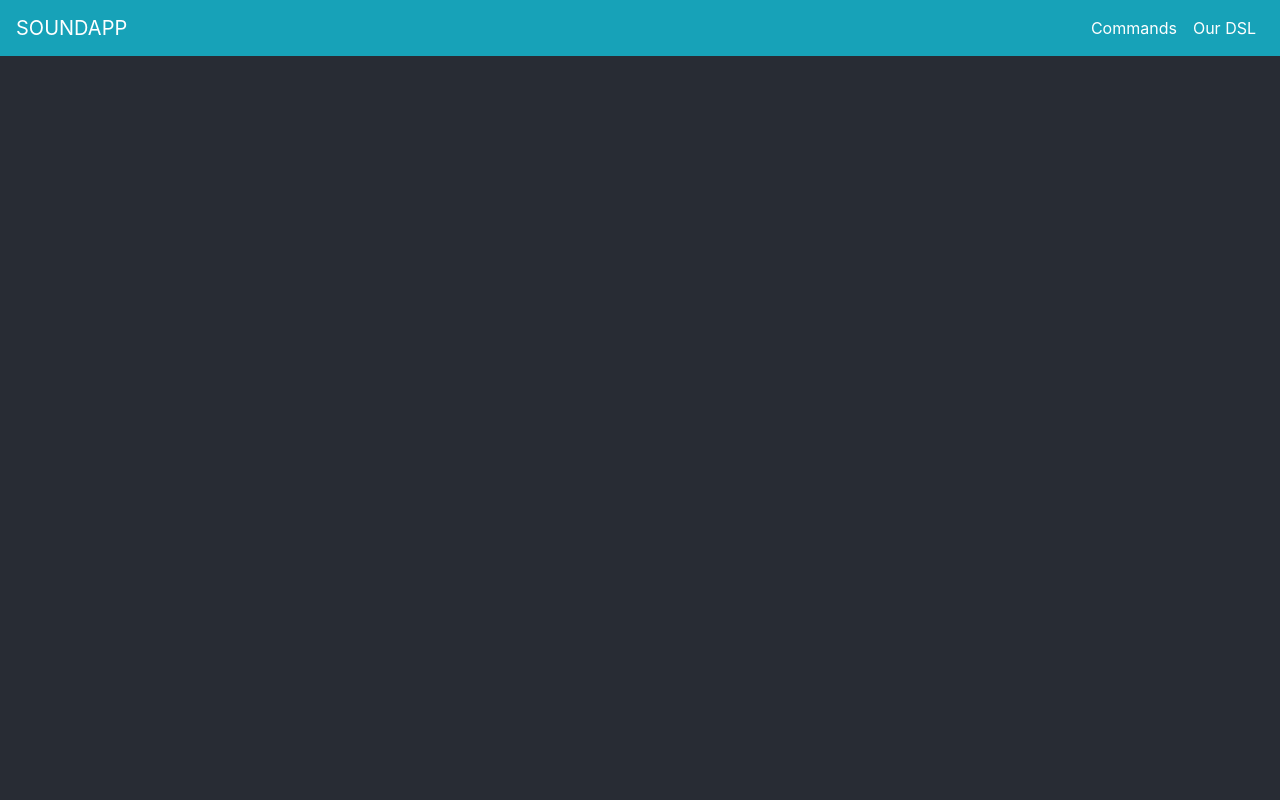
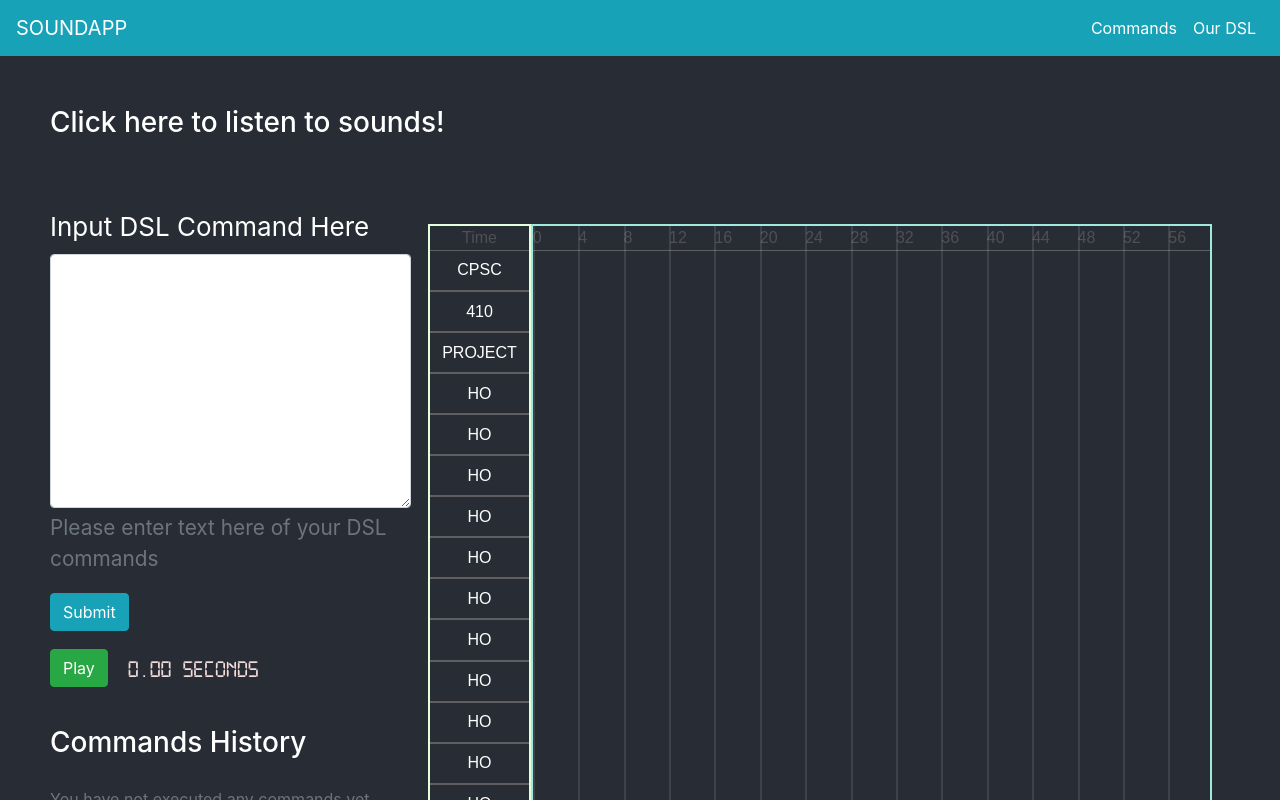
Before and after one commit to elvin-hwang/Audio-Mixer, a React (Create React App) app: page / in a window 1280 px wide. Shown: the top 800 px of the page. Built offline with nearby package versions, Linux system fonts and the light colour scheme.

Commit message:
pushed some changes

```diff
--- a/package.json
+++ b/package.json
@@ -1,7 +1,7 @@
 {
   "name": "soundappreact",
   "version": "0.1.0",
-  "homepage": "https://elvin-hwang.github.io/Audio-Mixer/",
+  "homepage": "https://elvin-hwang.github.io/Audio-Mixer",
   "dependencies": {
     "@testing-library/jest-dom": "^4.2.4",
     "@testing-library/react": "^9.5.0",
@@ -24,7 +24,8 @@
     "start": "react-scripts start",
     "build": "react-scripts build",
     "test": "react-scripts test",
-    "eject": "react-scripts eject"
+    "eject": "react-scripts eject",
+    "clean": "rm -rf node_modules/"
   },
   "eslintConfig": {
     "extends": "react-app"
--- a/src/App.js
+++ b/src/App.js
@@ -8,14 +8,14 @@ import style from 'bootstrap/dist/css/bootstrap.css'
 
 function App() {
     return (
-        <BrowserRouter>
+        <BrowserRouter basename="/Audio-Mixer">
             <div className="App">
                 <Navigation />
                 <div className="App-header">
                     <Switch>
-                        <Route path="/Audio-Mixer" component={Commands} exact />
-                        <Route path="/Audio-Mixer/dsl" component={DSLPage} />
-                        <Route path="/Audio-Mixer/commands" component={Commands} />
+                        <Route path="/" component={Commands} exact />
+                        <Route path="/dsl" component={DSLPage} exact />
+                        <Route path="/commands" component={Commands} exact/>
                     </Switch>
                 </div>
             </div>
--- a/src/components/Navigation.js
+++ b/src/components/Navigation.js
@@ -6,14 +6,18 @@ export class Navigation extends Component {
     render() {
         return (
             <Navbar bg="info" expand="lg">
-                <Navbar.Brand className="text-white" href="/">
+                <Navbar.Brand className="text-white" href="/Audio-Mixer">
                     SOUNDAPP
                 </Navbar.Brand>
                 <Navbar.Toggle aria-controls="basic-navbar-nav" />
                 <Navbar.Collapse className="justify-content-end" id="basic-navbar-nav">
                     <Nav>
-                        <Nav.Link className="d-inline p-2 text-white" href="/Audio-Mixer/commands">Commands</Nav.Link>
-                        <Nav.Link className="d-inline p-2 text-white" href="/Audio-Mixer/dsl">Our DSL</Nav.Link>
+                        <Nav.Link className="d-inline p-2 text-white" href="/Audio-Mixer/commands">
+                            Commands
+                        </Nav.Link>
+                        <Nav.Link className="d-inline p-2 text-white" href="/Audio-Mixer/dsl">
+                            Our DSL
+                        </Nav.Link>
                     </Nav>
                 </Navbar.Collapse>
             </Navbar>
```
